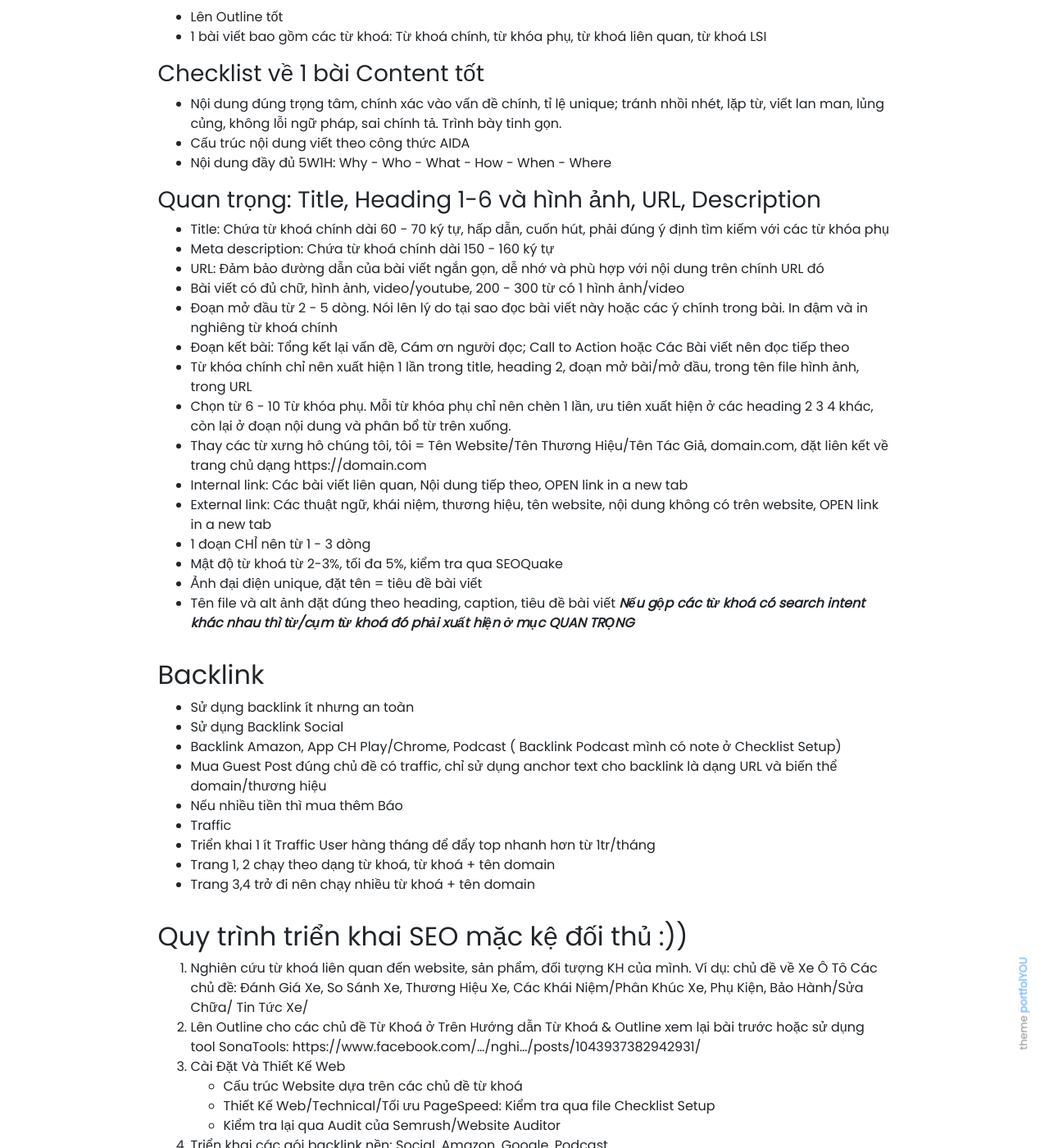
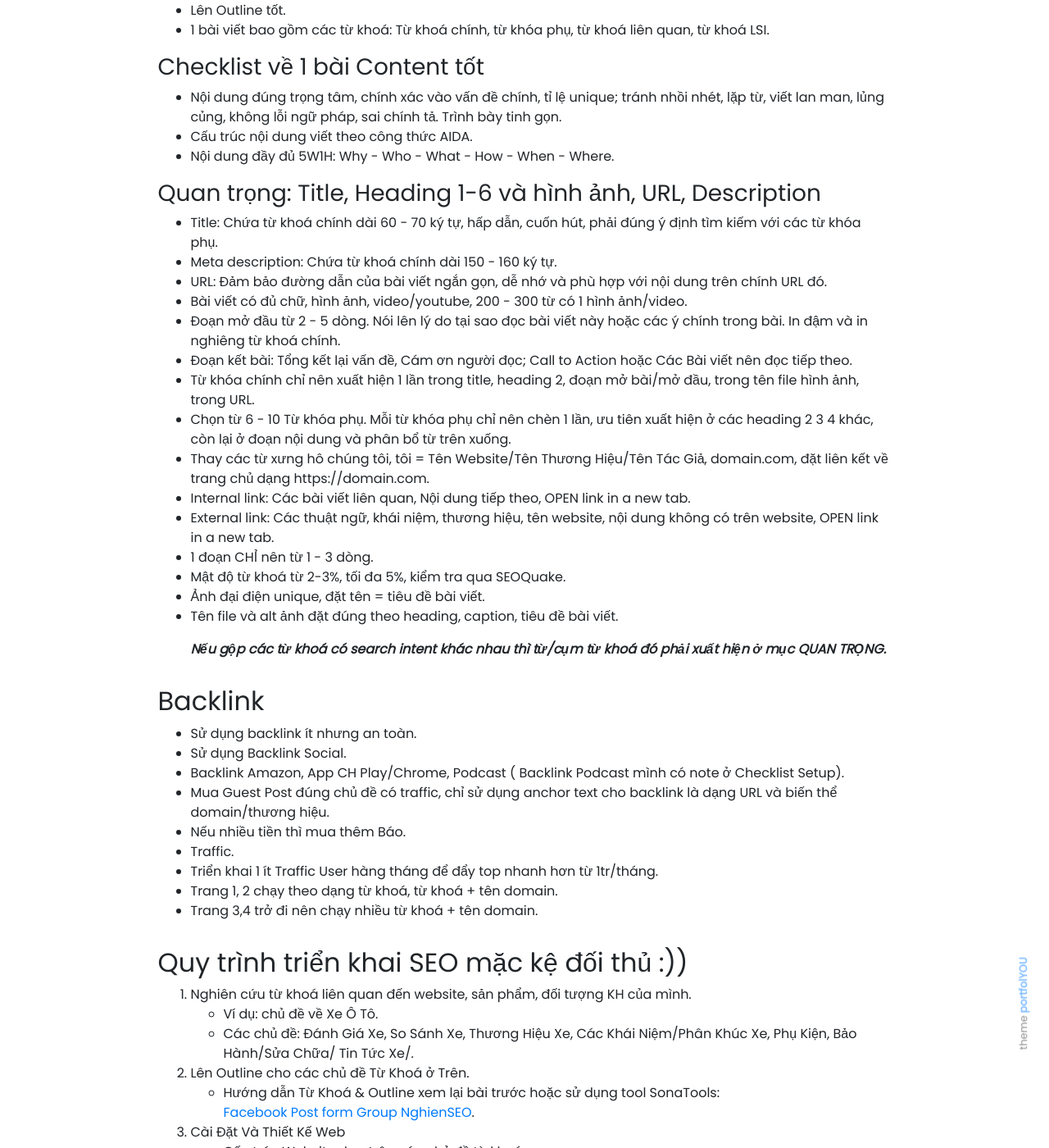
Before and after one commit to khuynhtroc/huynh.blog, a Jekyll site: the page built from _posts/2022-11-20-huong-dan-seo-tu-a-z-khong-quan-tam-doi-thu.md, in a window 1280 px wide and 1400 px high, scrolled down 1649 px. Shown: the whole window at 82% size. Built offline with Jekyll 4.4.1, drawn with Linux system fonts in a browser that asks for light colours; nearby versions of some CDN libraries; our own code applies the rules of GitHub Pages for plain Markdown files; comment, search, counter and statistics services are not loaded; some of the changed text lies outside the part shown.

Commit message:
Darius: update

```diff
--- a/_posts/2022-11-20-huong-dan-seo-tu-a-z-khong-quan-tam-doi-thu.md
+++ b/_posts/2022-11-20-huong-dan-seo-tu-a-z-khong-quan-tam-doi-thu.md
@@ -7,75 +7,83 @@ comments: true
 description: Hướng Dẫn Seo Từ A-Z Không Quan Tâm Đối Thủ 2023.
 ---
 
-Bắt đầu ngay thôi
+Bắt đầu ngay thôi!
 
 ![huong-dan-seo-tu-a-z-khong-quan-tam-doi-thu](/assets/images/blog/seo/SEO_a-z_bat_chap_doi_thu.jpg)
 
 ## Technical
-- Checklist: https://docs.google.com/spreadsheets/d/1VAxjED3IFBANaLP1rG_89-P6VANF_qukb3s2zLWtbQg/edit?usp=sharing (Cần share thì comment ở dưới nha)
-- Công cụ thường dùng để kiểm tra khuyến khích mình hay dùng
--- Bản Web dùng Semrush
--- Bản cài trên máy: Website Auditor
+- Checklist: [Link Google Drive](https://docs.google.com/spreadsheets/d/1VAxjED3IFBANaLP1rG_89-P6VANF_qukb3s2zLWtbQg/edit?usp=sharing) (Cần share thì comment ở dưới nha).
+- Công cụ thường dùng để kiểm tra khuyến khích mình hay dùng.
+-- Bản Web dùng Semrush.
+-- Bản cài trên máy: Website Auditor.
 
 ## Keyword
-- Nghiên cứu Từ khoá tránh ăn thịt
-- Phân loại đúng chủ đề từ khoá, sử dụng cấu trúc Silo kèm Topic Cluster
-***Các dạng từ khoá xem ở ảnh, phần này có thể thiếu 1 số dạng 🙁***
+- Nghiên cứu Từ khoá tránh ăn thịt.
+- Phân loại đúng chủ đề từ khoá, sử dụng cấu trúc Silo kèm Topic Cluster.
+
+	***Các dạng từ khoá xem ở ảnh, phần này có thể thiếu 1 số dạng 🙁.***
 
 ## Content
-- Lên Outline tốt
-- 1 bài viết bao gồm các từ khoá: Từ khoá chính, từ khóa phụ, từ khoá liên quan, từ khoá LSI
+- Lên Outline tốt.
+- 1 bài viết bao gồm các từ khoá: Từ khoá chính, từ khóa phụ, từ khoá liên quan, từ khoá LSI.
 
 ### Checklist về 1 bài Content tốt
 - Nội dung đúng trọng tâm, chính xác vào vấn đề chính, tỉ lệ unique; tránh nhồi nhét, lặp từ, viết lan man, lủng củng, không lỗi ngữ pháp, sai chính tả. Trình bày tinh gọn.
-- Cấu trúc nội dung viết theo công thức AIDA
-- Nội dung đầy đủ 5W1H: Why - Who - What - How - When - Where
+- Cấu trúc nội dung viết theo công thức AIDA.
+- Nội dung đầy đủ 5W1H: Why - Who - What - How - When - Where.
 
 ### Quan trọng: Title, Heading 1-6 và hình ảnh, URL, Description
-- Title: Chứa từ khoá chính dài 60 - 70 ký tự, hấp dẫn, cuốn hút, phải đúng ý định tìm kiếm với các từ khóa phụ
-- Meta description: Chứa từ khoá chính dài 150 - 160 ký tự
-- URL: Đảm bảo đường dẫn của bài viết ngắn gọn, dễ nhớ và phù hợp với nội dung trên chính URL đó
-- Bài viết có đủ chữ, hình ảnh, video/youtube, 200 - 300 từ có 1 hình ảnh/video
-- Đoạn mở đầu từ 2 - 5 dòng. Nói lên lý do tại sao đọc bài viết này hoặc các ý chính trong bài. In đậm và in nghiêng từ khoá chính
-- Đoạn kết bài: Tổng kết lại vấn đề, Cám ơn người đọc; Call to Action hoặc Các Bài viết nên đọc tiếp theo
-- Từ khóa chính chỉ nên xuất hiện 1 lần trong title, heading 2, đoạn mở bài/mở đầu, trong tên file hình ảnh, trong URL
+- Title: Chứa từ khoá chính dài 60 - 70 ký tự, hấp dẫn, cuốn hút, phải đúng ý định tìm kiếm với các từ khóa phụ.
+- Meta description: Chứa từ khoá chính dài 150 - 160 ký tự.
+- URL: Đảm bảo đường dẫn của bài viết ngắn gọn, dễ nhớ và phù hợp với nội dung trên chính URL đó.
+- Bài viết có đủ chữ, hình ảnh, video/youtube, 200 - 300 từ có 1 hình ảnh/video.
+- Đoạn mở đầu từ 2 - 5 dòng. Nói lên lý do tại sao đọc bài viết này hoặc các ý chính trong bài. In đậm và in nghiêng từ khoá chính.
+- Đoạn kết bài: Tổng kết lại vấn đề, Cám ơn người đọc; Call to Action hoặc Các Bài viết nên đọc tiếp theo.
+- Từ khóa chính chỉ nên xuất hiện 1 lần trong title, heading 2, đoạn mở bài/mở đầu, trong tên file hình ảnh, trong URL.
 - Chọn từ 6 - 10 Từ khóa phụ. Mỗi từ khóa phụ chỉ nên chèn 1 lần, ưu tiên xuất hiện ở các heading 2 3 4 khác, còn lại ở đoạn nội dung và phân bổ từ trên xuống.
-- Thay các từ xưng hô chúng tôi, tôi = Tên Website/Tên Thương Hiệu/Tên Tác Giả, domain.com, đặt liên kết về trang chủ dạng https://domain.com
-- Internal link: Các bài viết liên quan, Nội dung tiếp theo, OPEN link in a new tab
-- External link: Các thuật ngữ, khái niệm, thương hiệu, tên website, nội dung không có trên website, OPEN link in a new tab
-- 1 đoạn CHỈ nên từ 1 - 3 dòng
-- Mật độ từ khoá từ 2-3%, tối đa 5%, kiểm tra qua SEOQuake
-- Ảnh đại điện unique, đặt tên = tiêu đề bài viết
-- Tên file và alt ảnh đặt đúng theo heading, caption, tiêu đề bài viết
-***Nếu gộp các từ khoá có search intent khác nhau thì từ/cụm từ khoá đó phải xuất hiện ở mục QUAN TRỌNG***
+- Thay các từ xưng hô chúng tôi, tôi = Tên Website/Tên Thương Hiệu/Tên Tác Giả, domain.com, đặt liên kết về trang chủ dạng https://domain.com.
+- Internal link: Các bài viết liên quan, Nội dung tiếp theo, OPEN link in a new tab.
+- External link: Các thuật ngữ, khái niệm, thương hiệu, tên website, nội dung không có trên website, OPEN link in a new tab.
+- 1 đoạn CHỈ nên từ 1 - 3 dòng.
+- Mật độ từ khoá từ 2-3%, tối đa 5%, kiểm tra qua SEOQuake.
+- Ảnh đại điện unique, đặt tên = tiêu đề bài viết.
+- Tên file và alt ảnh đặt đúng theo heading, caption, tiêu đề bài viết.
+
+	***Nếu gộp các từ khoá có search intent khác nhau thì từ/cụm từ khoá đó phải xuất hiện ở mục QUAN TRỌNG.***
 
 ## Backlink
-- Sử dụng backlink ít nhưng an toàn
-- Sử dụng Backlink Social
-- Backlink Amazon, App CH Play/Chrome, Podcast ( Backlink Podcast mình có note ở Checklist Setup)
-- Mua Guest Post đúng chủ đề có traffic, chỉ sử dụng anchor text cho backlink là dạng URL và biến thể domain/thương hiệu
-- Nếu nhiều tiền thì mua thêm Báo
-- Traffic
-- Triển khai 1 ít Traffic User hàng tháng để đẩy top nhanh hơn từ 1tr/tháng
-- Trang 1, 2 chạy theo dạng từ khoá, từ khoá + tên domain
-- Trang 3,4 trở đi nên chạy nhiều từ khoá + tên domain
+- Sử dụng backlink ít nhưng an toàn.
+- Sử dụng Backlink Social.
+- Backlink Amazon, App CH Play/Chrome, Podcast ( Backlink Podcast mình có note ở Checklist Setup).
+- Mua Guest Post đúng chủ đề có traffic, chỉ sử dụng anchor text cho backlink là dạng URL và biến thể domain/thương hiệu.
+- Nếu nhiều tiền thì mua thêm Báo.
+- Traffic.
+- Triển khai 1 ít Traffic User hàng tháng để đẩy top nhanh hơn từ 1tr/tháng.
+- Trang 1, 2 chạy theo dạng từ khoá, từ khoá + tên domain.
+- Trang 3,4 trở đi nên chạy nhiều từ khoá + tên domain.
 
 ## Quy trình triển khai SEO mặc kệ đối thủ :))
 
 1. Nghiên cứu từ khoá liên quan đến website, sản phẩm, đối tượng KH của mình.
-Ví dụ: chủ đề về Xe Ô Tô
-Các chủ đề: Đánh Giá Xe, So Sánh Xe, Thương Hiệu Xe, Các Khái Niệm/Phân Khúc Xe, Phụ Kiện, Bảo Hành/Sửa Chữa/ Tin Tức Xe/
-2. Lên Outline cho các chủ đề Từ Khoá ở Trên
-Hướng dẫn Từ Khoá & Outline xem lại bài trước hoặc sử dụng tool SonaTools: https://www.facebook.com/.../nghi.../posts/1043937382942931/
+	- Ví dụ: chủ đề về Xe Ô Tô.
+	- Các chủ đề: Đánh Giá Xe, So Sánh Xe, Thương Hiệu Xe, Các Khái Niệm/Phân Khúc Xe, Phụ Kiện, Bảo Hành/Sửa Chữa/ Tin Tức Xe/.
+
+2. Lên Outline cho các chủ đề Từ Khoá ở Trên.
+	- Hướng dẫn Từ Khoá & Outline xem lại bài trước hoặc sử dụng tool SonaTools: [Facebook Post form Group NghienSEO](https://www.facebook.com/groups/nghienseo/posts/1043937382942931/).
+
 3. Cài Đặt Và Thiết Kế Web
-- Cấu trúc Website dựa trên các chủ đề từ khoá
-- Thiết Kế Web/Technical/Tối ưu PageSpeed: Kiểm tra qua file Checklist Setup
-* Kiểm tra lại qua Audit của Semrush/Website Auditor
-4. Triển khai các gói backlink nền: Social, Amazon, Google, Podcast
+	- Cấu trúc Website dựa trên các chủ đề từ khoá.
+	- Thiết Kế Web/Technical/Tối ưu PageSpeed: Kiểm tra qua file Checklist Setup.
+***Kiểm tra lại qua Audit của Semrush/Website Auditor***
+
+4. Triển khai các gói backlink nền: Social, Amazon, Google, Podcast.
+
 5. Đăng bài và tối ưu internalink đầy đủ cho 1 chủ đề như 1 phân khúc xe hoặc thương hiệu xe.
-6. Bơm 1 ít traffic user/backlink vào các bài big content hoặc trang chủ
+
+6. Bơm 1 ít traffic user/backlink vào các bài big content hoặc trang chủ.
+
 7. Đợi tín hiệu
-- Mua backlink tầm khoảng 30 - 200 ref domain phân bổ theo mỗi tuần/tháng, đẩy thêm traffic user nếu từ khoá chính/từ khoá phụ trong bài big content bắt đầu vào top.
+	Mua backlink tầm khoảng 30 - 200 ref domain phân bổ theo mỗi tuần/tháng, đẩy thêm traffic user nếu từ khoá chính/từ khoá phụ trong bài big content bắt đầu vào top.
 8. Ngồi đợi lên top và kiểm tra lại Technical & Onpage
 
-*Nguồn: Mai Văn Quốc form Group #![NghienSEO](https://www.facebook.com/groups/nghienseo/)*
+*Nguồn: Mai Văn Quốc form Group ![NghienSEO](https://www.facebook.com/groups/nghienseo/)*.
```
